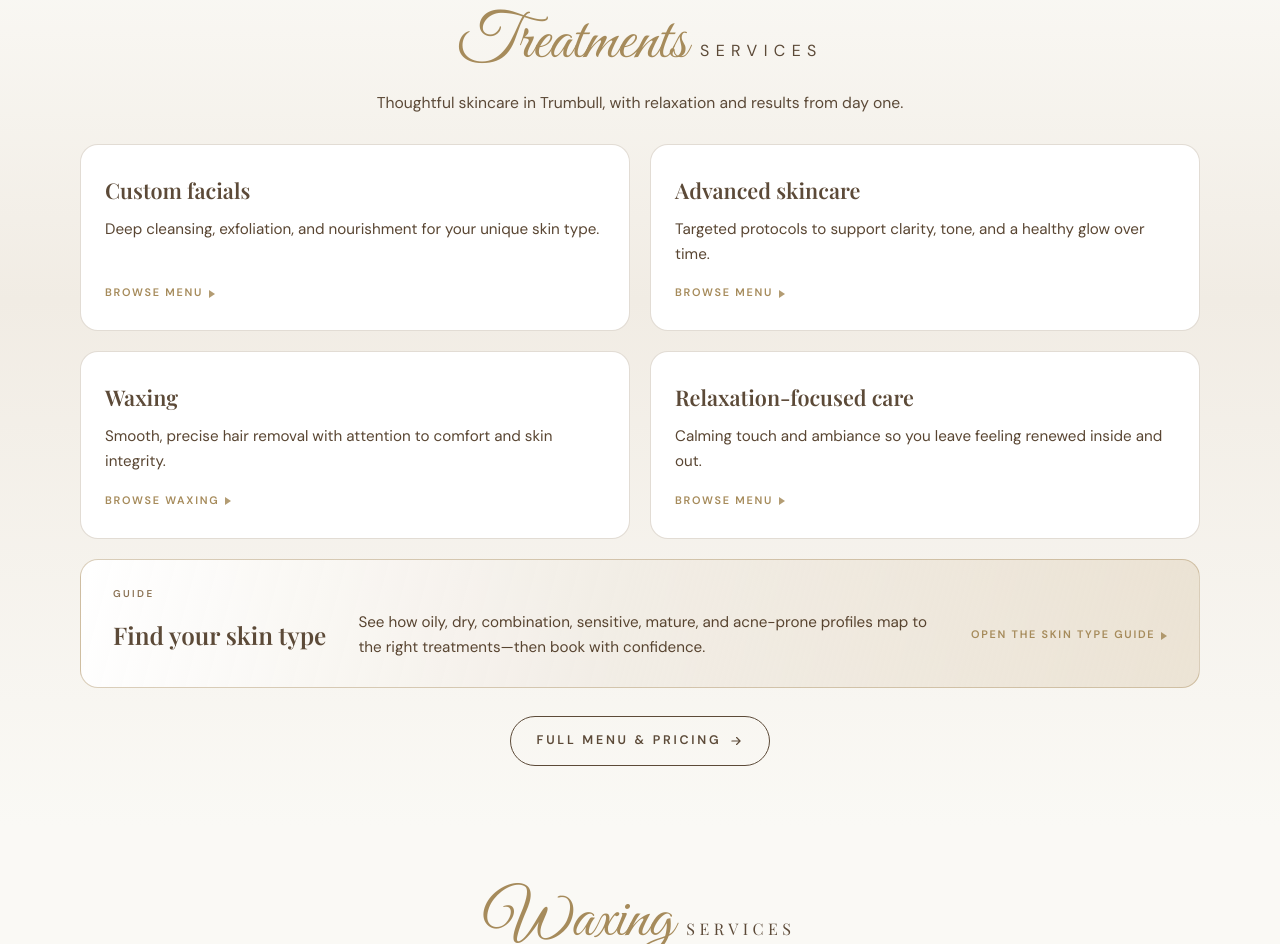
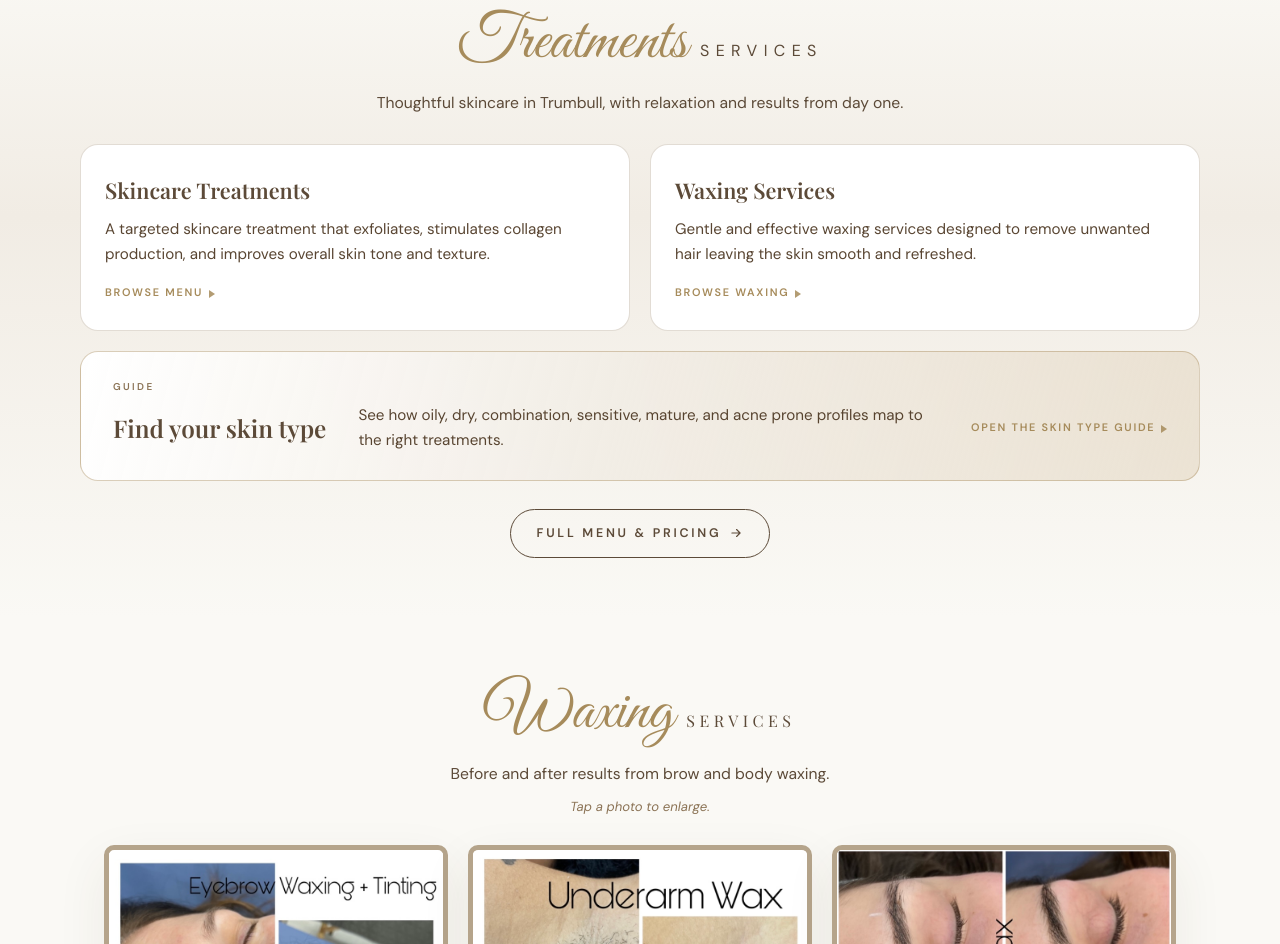
Before and after one commit to tannershea/PKbeauty, a plain HTML site: page index.html in a window 1280 px wide. Shown: the part 1356-2300 px from the top of the page. Drawn offline with nearby package versions, Linux system fonts and the light colour scheme; a web font is replaced by a local one.

Commit message:
Trim copy across home and skin types
Replace the four homepage service tiles with two focused cards
(Skincare Treatments, Waxing Services) and tighten the "Find your skin
type" promo. Refine bullet copy on skin-types.html for combination,
dry, sensitive, and acne-prone cards (drop verbose modifiers).

Co-authored-by: Cursor <cursoragent@cursor.com>

```diff
--- a/index.html
+++ b/index.html
@@ -102,37 +102,23 @@
       <ul class="services__list">
         <li class="reveal" data-reveal>
           <a class="service-card" href="services.html#treatments">
-            <h3>Custom facials</h3>
-            <p>Deep cleansing, exfoliation, and nourishment for your unique skin type.</p>
+            <h3>Skincare Treatments</h3>
+            <p>A targeted skincare treatment that exfoliates, stimulates collagen production, and improves overall skin tone and texture.</p>
             <span class="service-card__hint">Browse menu</span>
           </a>
         </li>
         <li class="reveal" data-reveal data-reveal-delay="1">
-          <a class="service-card" href="services.html#treatments">
-            <h3>Advanced skincare</h3>
-            <p>Targeted protocols to support clarity, tone, and a healthy glow over time.</p>
-            <span class="service-card__hint">Browse menu</span>
-          </a>
-        </li>
-        <li class="reveal" data-reveal data-reveal-delay="2">
           <a class="service-card" href="services.html#waxing">
-            <h3>Waxing</h3>
-            <p>Smooth, precise hair removal with attention to comfort and skin integrity.</p>
+            <h3>Waxing Services</h3>
+            <p>Gentle and effective waxing services designed to remove unwanted hair leaving the skin smooth and refreshed.</p>
             <span class="service-card__hint">Browse waxing</span>
           </a>
         </li>
-        <li class="reveal" data-reveal>
-          <a class="service-card" href="services.html#treatments">
-            <h3>Relaxation-focused care</h3>
-            <p>Calming touch and ambiance so you leave feeling renewed inside and out.</p>
-            <span class="service-card__hint">Browse menu</span>
-          </a>
-        </li>
-        <li class="reveal services__list-item--span" data-reveal data-reveal-delay="3">
+        <li class="reveal services__list-item--span" data-reveal data-reveal-delay="2">
           <a class="service-card service-card--skin-guide" href="skin-types.html">
             <span class="service-card__badge">Guide</span>
             <h3>Find your skin type</h3>
-            <p>See how oily, dry, combination, sensitive, mature, and acne-prone profiles map to the right treatments—then book with confidence.</p>
+            <p>See how oily, dry, combination, sensitive, mature, and acne prone profiles map to the right treatments.</p>
             <span class="service-card__hint">Open the skin type guide</span>
           </a>
         </li>
```
Also changed, not shown: skin-types.html (+8 -8 lines).
